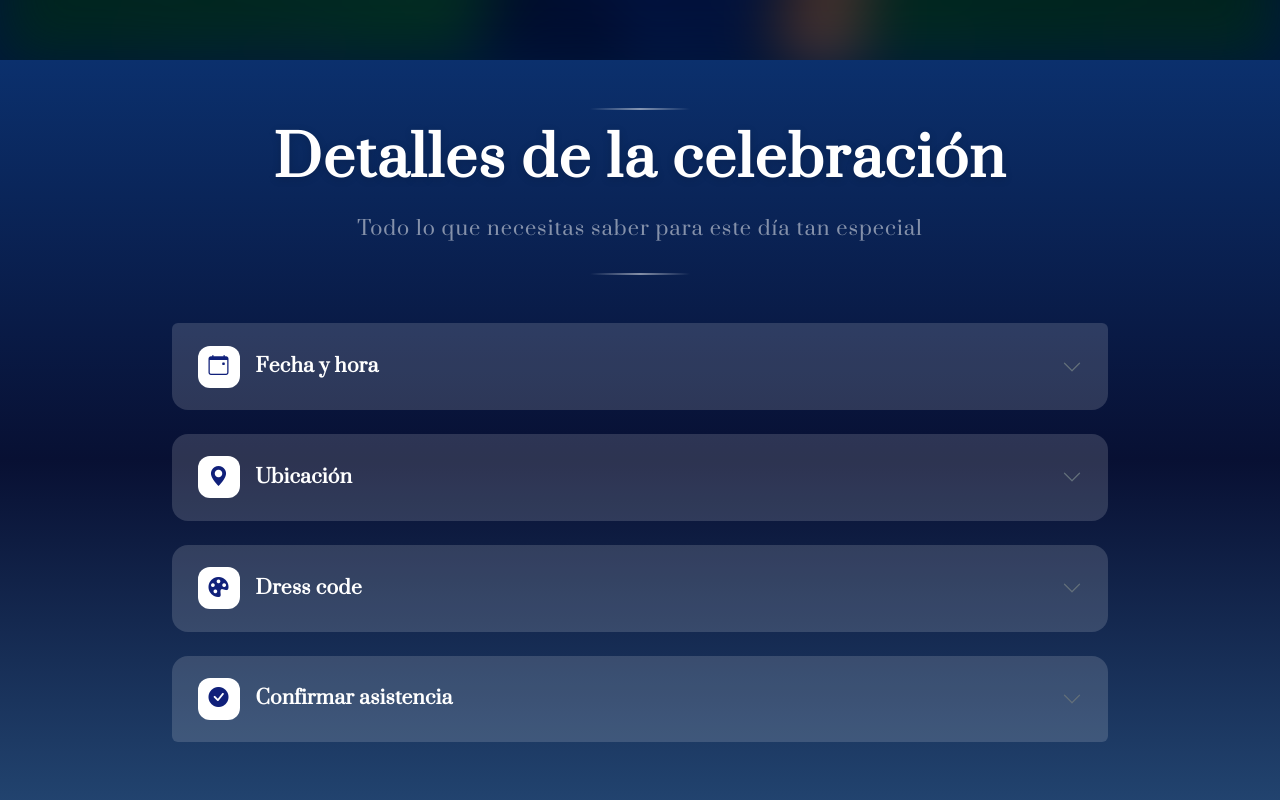
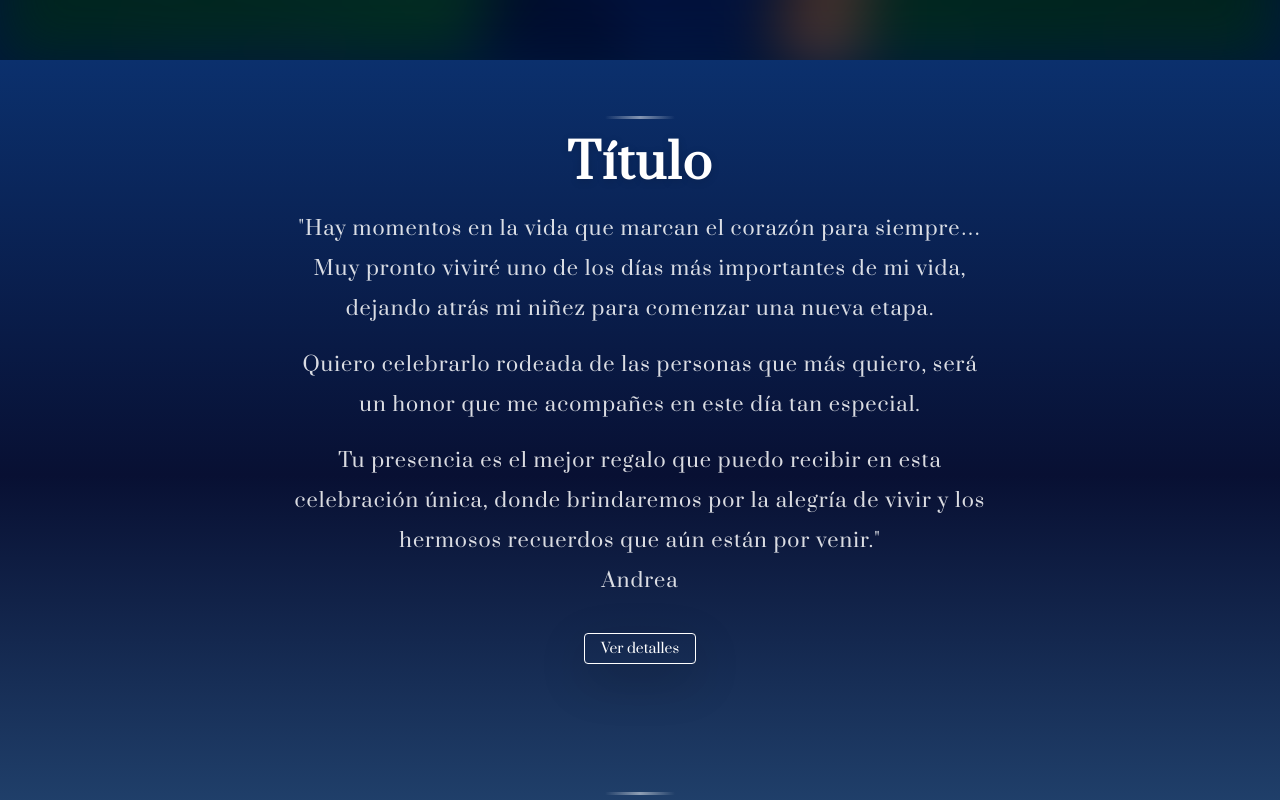
Before and after one commit to AlejandroBermudez90s/Andrea-15, a React (Vite) app: page /#atrapado in a window 1280 px wide. Shown: the part 740-1540 px from the top of the page. Built offline with nearby package versions, Linux system fonts and the light colour scheme; a web font is replaced by a local one.

Commit message:
portada y texto de inctroduccion, en proceso

```diff
--- a/src/App.jsx
+++ b/src/App.jsx
@@ -6,6 +6,8 @@ import SeguirBajando from './componentes/SeguirBajando/SeguirBajando'
 import Dinero from './componentes/Dinero/Dinero'
 import Footer from './componentes/Footer/Footer'
 import Audio from './componentes/Audio/Audio'
+import TextoIntroduccion from './componentes/TextoIntroduccion/TextoIntroduccion'
+
 
 function App() {
 	return (
@@ -13,6 +15,9 @@ function App() {
 			<Audio></Audio>
 			<div className="cabecera">
 				<Cabecera></Cabecera>
+			</div>
+			<div id="textoIntroduccion" className="textoIntroduccion">
+				<TextoIntroduccion></TextoIntroduccion>
 			</div>
 			<div id="detalles" className="container-fuid">
 				<Detalles></Detalles>
--- a/src/componentes/Cabecera/Cabecera.css
+++ b/src/componentes/Cabecera/Cabecera.css
@@ -211,19 +211,20 @@
     }
 
     .texto {
-        margin-top: 3vh;
+        margin-top: 2vh;
     }
 
     .boton {
-        margin-bottom: 8vh;
+        margin-bottom: 4vh;
     }
 
     .andrea {
-        font-size: 15vw;
+        font-size: 20vw;
     }
 
     .andrea2 {
-        font-size: 10vw;
+        font-size: 12vw;
+				margin-top: 120vw;
     }
 }
 
@@ -243,7 +244,7 @@
     }
 
     .boton {
-        margin-bottom: 8vh;
+        margin-bottom: 4vh;
     }
 
     .andrea {
@@ -252,25 +253,27 @@
 
     .andrea2 {
         font-size: 12vw;
+				margin-top: 150vw;
     }
 }
 
 /* Tablets */
 @media (min-width: 769px) and (max-width: 1024px) {
     .texto {
-        margin-top: 30vh;
+        margin-top: 2vh;
     }
 
     .boton {
-        margin-bottom: 15vh;
+        margin-bottom: 5vh;
     }
 
     .andrea {
-        font-size: 12vw;
+        font-size: 16vw;
     }
 
     .andrea2 {
-        font-size: 4vw;
+        font-size: 10vw;
+				margin-top: 90vw;
     }
 }
 
@@ -323,7 +326,7 @@
 }
 
 /* ============================================
-   SEGURIDAD ANTI-OVERFLOW
+  SEGURIDAD ANTI-OVERFLOW
    ============================================ */
 
 .andrea,
@@ -332,3 +335,34 @@
     word-wrap: break-word;
     hyphens: auto;
 }
+
+
+/* Estilo para el icono de la flecha */
+.bi-chevron-down {
+    color: #ffffff;             /* Blanco puro */
+    font-size: 1.5rem;          /* Tamaño elegante, ni muy grande ni muy pequeño */
+    display: inline-block;      /* Necesario para que la animación funcione bien */
+    font-weight: 100 !important; /* Intentamos forzar que sea fina */
+
+    /* Aplicamos la animación suave */
+    animation: flotarSuave 3s ease-in-out infinite;
+
+    /* Un ligero resplandor para que no se pierda en fondos oscuros */
+    filter: drop-shadow(0 0 5px rgba(2, 1, 104, 0.3));
+}
+
+/* Definición de la animación "Flotar" */
+@keyframes flotarSuave {
+    0% {
+        transform: translateY(0);
+        opacity: 0.6; /* Un poco transparente al inicio */
+    }
+    50% {
+        transform: translateY(5px); /* Baja suavemente */
+        opacity: 1;    /* Se ilumina al bajar */
+    }
+    100% {
+        transform: translateY(0);
+        opacity: 0.6; /* Vuelve a subir y atenuarse */
+    }
+}
--- a/src/componentes/Cabecera/Cabecera.jsx
+++ b/src/componentes/Cabecera/Cabecera.jsx
@@ -28,10 +28,10 @@ const Cabecera = () => {
                 <div className="texto">
                     <h1 className="andrea">Andrea</h1>
                 </div>
+								<h2 className="andrea2">15 Años</h2>
                 <div className='boton'>
-                    <h2 className="andrea2">15 Años</h2>
-                    <a href="#detalles" className="btn btn-outline-light btn-sm mt-4 px-3 shadow-sm">
-                        Ver detalles
+                    <a href="#textoIntroduccion" className="btn shadow-sm">
+                        <i className="bi bi-chevron-down mt-2"></i>
                     </a>
                 </div>
             </div>
--- a/src/componentes/TextoIntroduccion/TextoIntroduccion.css
+++ b/src/componentes/TextoIntroduccion/TextoIntroduccion.css
@@ -0,0 +1,183 @@
+.fuente {
+    font-family: "Prata", serif;
+    color: #e0e0e0;
+    text-align: center;
+    line-height: 2;
+    letter-spacing: 1.5px;
+    text-transform: none;
+}
+
+.fuenteParrafo {
+    font-family: "Prata", serif;
+    font-size: 1rem; /* CORREGIDO: era 20em */
+    color: #f3f1f1;
+    text-align: center;
+    line-height: 2;
+    letter-spacing: 1px;
+    text-transform: none;
+}
+
+.detalles-section {
+    background: linear-gradient(180deg,
+            #0b306d 0%,
+            #081033 50%,
+            #264c79 100%);
+    min-height: 100vh;
+    position: relative;
+}
+
+/* Header */
+.section-header h2 {
+    color: #ffffff;
+    text-shadow: 0 2px 8px rgba(0, 0, 0, 0.15);
+}
+
+.section-header p {
+    color: rgba(255, 255, 255, 0.85);
+}
+
+/* Líneas decorativas */
+.decorative-line {
+    width: 70px;
+    height: 3px;
+    background: linear-gradient(90deg, transparent, #ffffff, transparent);
+    margin: 0.5em auto 0;
+    border-radius: 2px;
+}
+
+/* Botón */
+.boton {
+    margin-top: 2rem;
+}
+
+.btn-outline-light {
+    transition: all 0.4s ease;
+    border-width: 2px;
+    color: white !important;
+    border-color: white !important;
+}
+
+.btn-outline-light:hover {
+    background-color: rgba(255, 255, 255, 0.2) !important;
+    color: white !important;
+    transform: translateY(-3px);
+    box-shadow: 0 10px 20px rgba(255, 255, 255, 0.2) !important;
+    border-color: white !important;
+}
+
+/* ============================================
+    RESPONSIVE
+   ============================================ */
+
+/* Móviles pequeños */
+@media (max-width: 576px) {
+    .section-header h2 {
+        font-size: 1.75rem;
+    }
+
+    .fuente {
+        font-size: 1em;
+        letter-spacing: 1.5px;
+    }
+
+    .fuenteParrafo {
+        font-size: 0.8em;
+        padding: 0 1em;
+        line-height: 1.8;
+        letter-spacing: 0.5px;
+    }
+
+    .decorative-line {
+        width: 50px;
+        height: 2px;
+        margin-top: 0.3em;
+    }
+}
+
+/* Móviles normales */
+@media (min-width: 577px) and (max-width: 768px) {
+    .section-header h2 {
+        font-size: 2rem;
+    }
+
+    .fuente {
+        font-size: 1.1em;
+        letter-spacing: 1.5px;
+    }
+
+    .fuenteParrafo {
+        font-size: 0.85em;
+        padding: 0 1.5em;
+        line-height: 1.9;
+    }
+
+    .decorative-line {
+        width: 60px;
+        height: 2px;
+        margin-top: 0.4em;
+    }
+}
+
+/* Tablets y dispositivos como Samsung Galaxy S20+ (769px - 1024px) */
+@media (min-width: 769px) and (max-width: 1024px) {
+    .section-header h2 {
+        font-size: 2.5rem;
+    }
+
+    .fuente {
+        font-size: 1.2em;
+        letter-spacing: 1.5px;
+    }
+
+    .fuenteParrafo {
+        font-size: 0.95em; /* Tamaño específico para dispositivos como S20+ */
+        padding: 0 2em;
+        line-height: 1.95;
+        max-width: 90%;
+        margin: 0 auto;
+    }
+
+    .decorative-line {
+        width: 70px;
+        height: 3px;
+        margin-top: 0.5em;
+    }
+}
+
+/* Tablets grandes y laptops pequeñas */
+@media (min-width: 1025px) and (max-width: 1440px) {
+    .section-header h2 {
+        font-size: 3rem;
+    }
+
+    .fuente {
+        font-size: 1.3em;
+    }
+
+    .fuenteParrafo {
+        font-size: 1em;
+        padding: 0 2.5em;
+        line-height: 2;
+        max-width: 85%;
+        margin: 0 auto;
+    }
+}
+
+/* Desktop grande */
+@media (min-width: 1441px) {
+    .section-header h2 {
+        font-size: 3.5rem;
+    }
+
+    .fuente {
+        font-size: 1.4em;
+    }
+
+    .fuenteParrafo {
+        font-size: 1.1em;
+        padding: 0 3em;
+        line-height: 2;
+        max-width: 80%;
+        margin: 0 auto;
+    }
+}
--- a/src/componentes/TextoIntroduccion/TextoIntroduccion.jsx
+++ b/src/componentes/TextoIntroduccion/TextoIntroduccion.jsx
@@ -0,0 +1,46 @@
+import './TextoIntroduccion.css'
+
+const Detalles = () => {
+
+  return (
+    <div className="detalles-section">
+      <div className="container-fluid py-5">
+        <div className="row justify-content-center">
+          <div className="col-12 col-md-10 col-lg-9">
+            <div className="text-center mb-5 section-header">
+              <div className="decorative-line mb-3"></div>
+              <h2 className="display-4 fw-bold text-white mb-3 fuente">
+                Título
+              </h2>
+              <p className="lead text-white-80 mb-3 fuenteParrafo">
+                "Hay momentos en la vida que marcan el corazón para siempre…
+                Muy pronto viviré uno de los días más importantes de mi vida,
+                dejando atrás mi niñez para comenzar una nueva etapa.
+              </p>
+              <p className="lead text-white-80 mb-3 fuenteParrafo">
+                Quiero celebrarlo rodeada de las personas que más quiero,
+                será un honor que me acompañes en este día tan especial.
+              </p>
+              <p className="lead text-white-80 fuenteParrafo">
+                Tu presencia es el mejor regalo que puedo recibir en esta
+                celebración única, donde brindaremos por la alegría de vivir
+                y los hermosos recuerdos que aún están por venir."
+              </p>
+              <p className="lead text-white-60 mb-3 fuenteParrafo">
+                Andrea
+              </p>
+              <div className='boton'>
+                    <a href="#detalles" className="btn btn-outline-light btn-sm px-3 shadow-lg">
+                        Ver detalles
+                    </a>
+                </div>
+              <div className="decorative-line"></div>
+            </div>
+          </div>
+        </div>
+      </div>
+    </div>
+  )
+}
+
+export default Detalles
```
